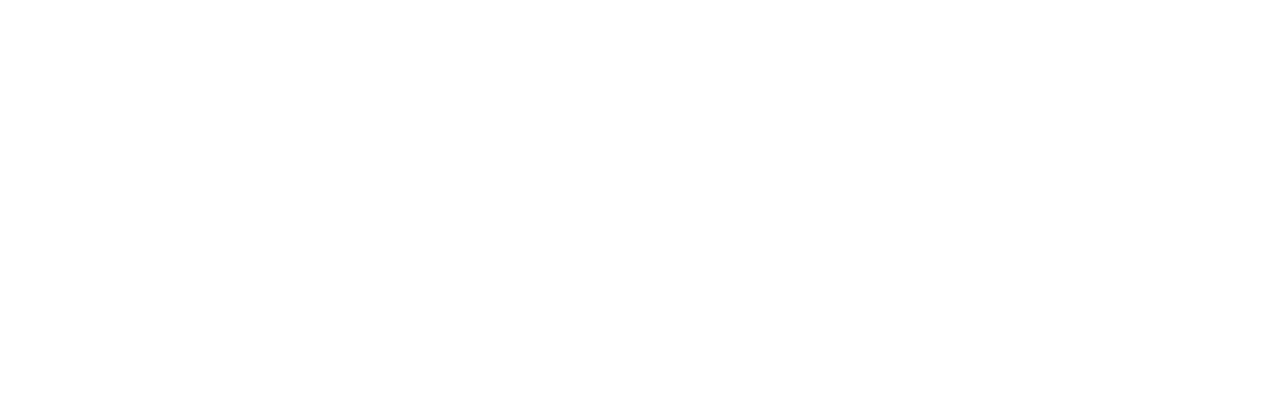
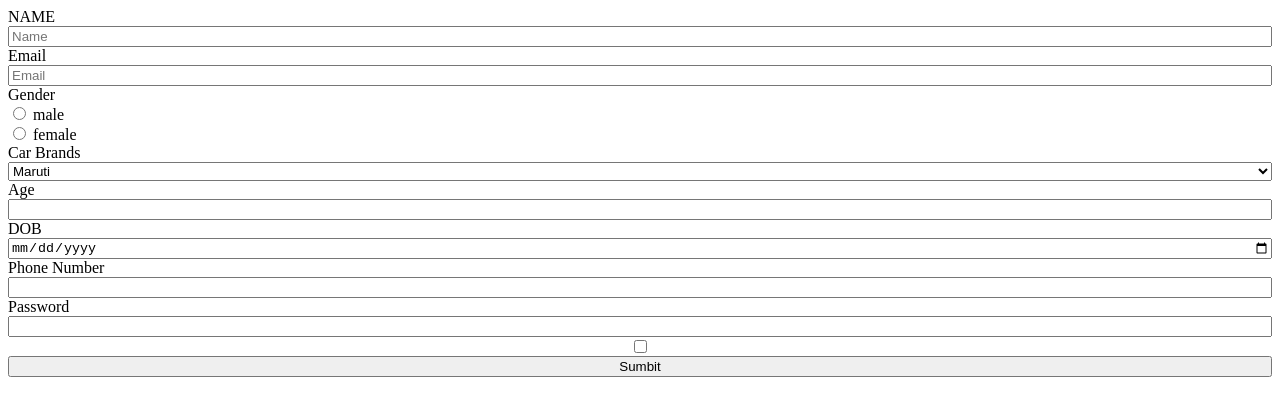
Before and after one commit to acciojob/signup-form-car-tabraiz06, a website: page main.html in a window 1280 px wide. Drawn offline with Linux system fonts and the light colour scheme.

Commit message:
created a submission

```diff
--- a/main.html
+++ b/main.html
@@ -8,6 +8,41 @@
 
 <body>
 	<!-- the entire body must be written by student -->
+	 <form action="#" method="post">
+    <label for="name">NAME</label>
+    <input type="text" name="name" id="name" placeholder="Name" required >
+    <label for="email">Email</label>
+    <input type="email" name="email" id="email" placeholder="Email" required>
+    <label for="gender">Gender</label>
+    <div class="gender">
+      <div>
+        <input type="radio" name="gender" id="gender_m" required> male
+      </div>
+      <div>
+        <input type="radio" name="gender" id="gender_f" required> female
+      </div>
+    </div>
+
+
+    <label for="cars-brands">Car Brands</label>
+    <select name="car-brands" id="cars" required>
+      <option value="maruti">Maruti</option>
+      <option value="suzuki">Suzuki</option>
+    </select>
+    <label for="age">Age</label>
+    <input type="number" name="age" id="age" required>
+    <label for="dob">DOB</label>
+    <input type="date" name="dob" id="dob" required>
+    <label for="number">Phone Number</label>
+    <input type="tel" name="tel" id="tel" required>
+    <label for="password">Password</label>
+    <input type="password" name="password" id="password" required>
+    <input type="checkbox" name="tos" id="tos" required>
+		 <button type="submit">Sumbit</button>
+   </form>
+
+
+
     <script type="text/javascript" src="./script.js">
 </script>
 
--- a/styles.css
+++ b/styles.css
@@ -1,2 +1,7 @@
 
 /* Your CSS Code here. */
+form{
+	display:flex;
+	flex-direction:column;
+
+}
```
